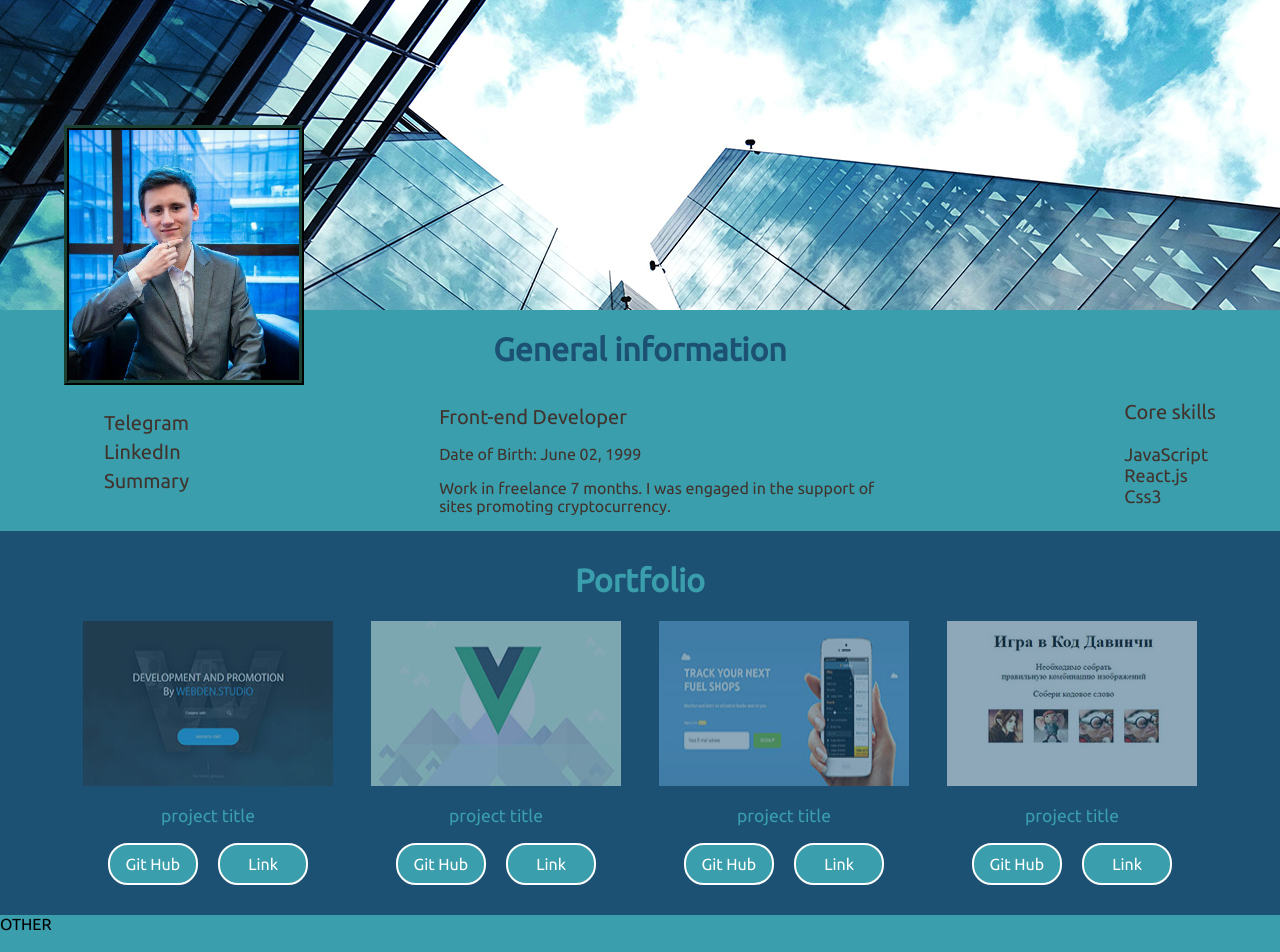
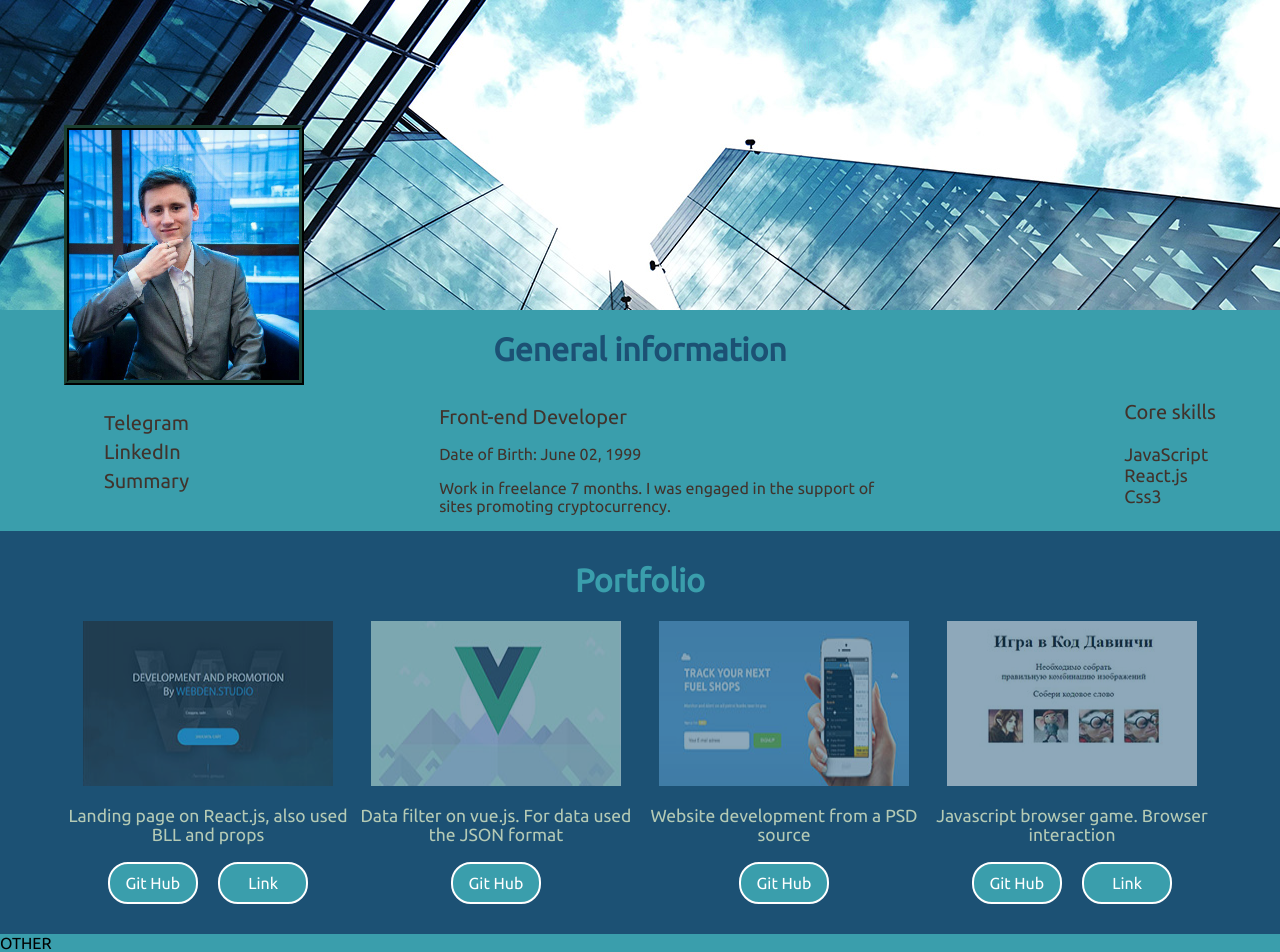
Before and after one commit to MrKrasnov/MrKrasnov, a React (Create React App) app: page / in a window 1280 px wide. Built offline with nearby package versions, Linux system fonts and the light colour scheme.

Commit message:
Completed Portfolio.jsx

```diff
--- a/src/components/Portfolio/Description.jsx
+++ b/src/components/Portfolio/Description.jsx
@@ -1,12 +1,12 @@
 import React from 'react';
 
-function Description(){
+function Description(props){
     return(
         <div>
-            <p>project title</p>
+            <p>{props.title}</p>
             <div className="portfolio-title-grid-link">
-                <a href="/">Git Hub</a>
-                <a href="/">Link</a>
+                <a href={props.link}>Git Hub</a>
+                {props.heroku}
             </div>
         </div>
     )
--- a/src/components/Portfolio/Portfolio.jsx
+++ b/src/components/Portfolio/Portfolio.jsx
@@ -12,16 +12,30 @@ function Portfolio(){
                 <h1 className="portfolio-title">Portfolio</h1>
                 <div className="portfolio-title-grid">
                     <div><img src={WebStudio} alt=""/>
-                        <Description/>
+                        <Description
+                            link={'https://github.com/MrKrasnov/WebDen'}
+                            heroku={<a href="https://fathomless-mountain-35282.herokuapp.com">Link</a>}
+                            title={"Landing page on React.js, also used BLL and props"}
+                            />
                     </div>
                     <div><img src={Vue} alt=""/>
-                        <Description/>
+                        <Description
+                            link={'https://github.com/MrKrasnov/frontendvuejs'}
+                            title={"Data filter on vue.js. For data used the JSON format"}
+                        />
                     </div>
                     <div><img src={APPTANK} alt=""/>
-                        <Description/>
+                        <Description
+                            link={'https://github.com/MrKrasnov/TANKAPP'}
+                            title={'Website development from a PSD source'}
+                            />
                     </div>
                     <div><img src={Game} alt=""/>
-                        <Description/>
+                        <Description
+                            link={'https://github.com/MrKrasnov/criptGAME.github.io'}
+                            heroku={<a href="https://mrkrasnov.github.io/criptGAME.github.io">Link</a>}
+                            title={'Javascript browser game. Browser interaction'}
+                        />
                     </div>
                 </div>
             </div>
--- a/src/sass/_portfolio.sass
+++ b/src/sass/_portfolio.sass
@@ -9,7 +9,7 @@
             display: grid
             grid-template-columns: 1fr 1fr 1fr 1fr
             text-align: center
-            color: #3a9eac
+            color: #b4cab5
             & p
                 font-size: 17.5px
             & img
```
